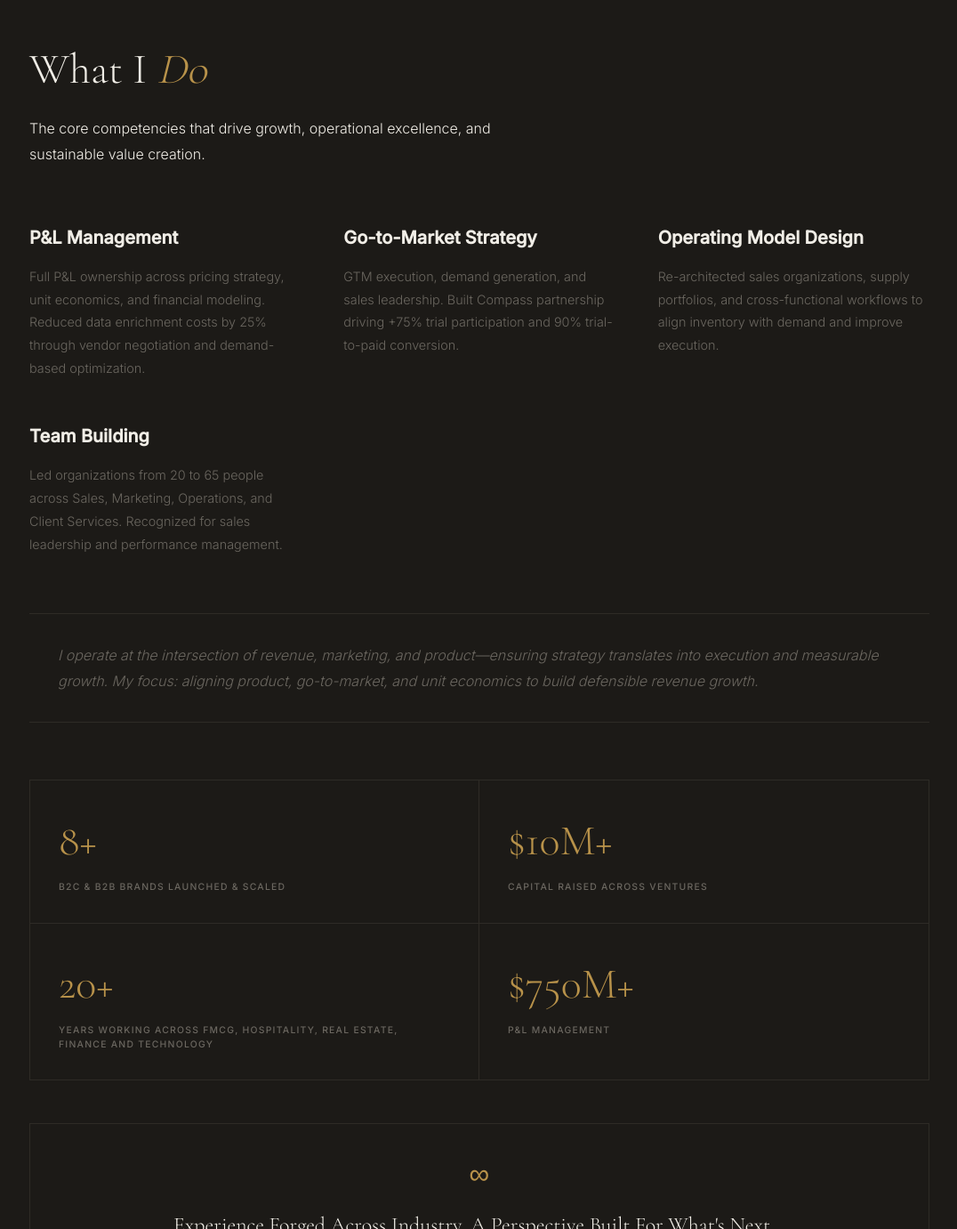
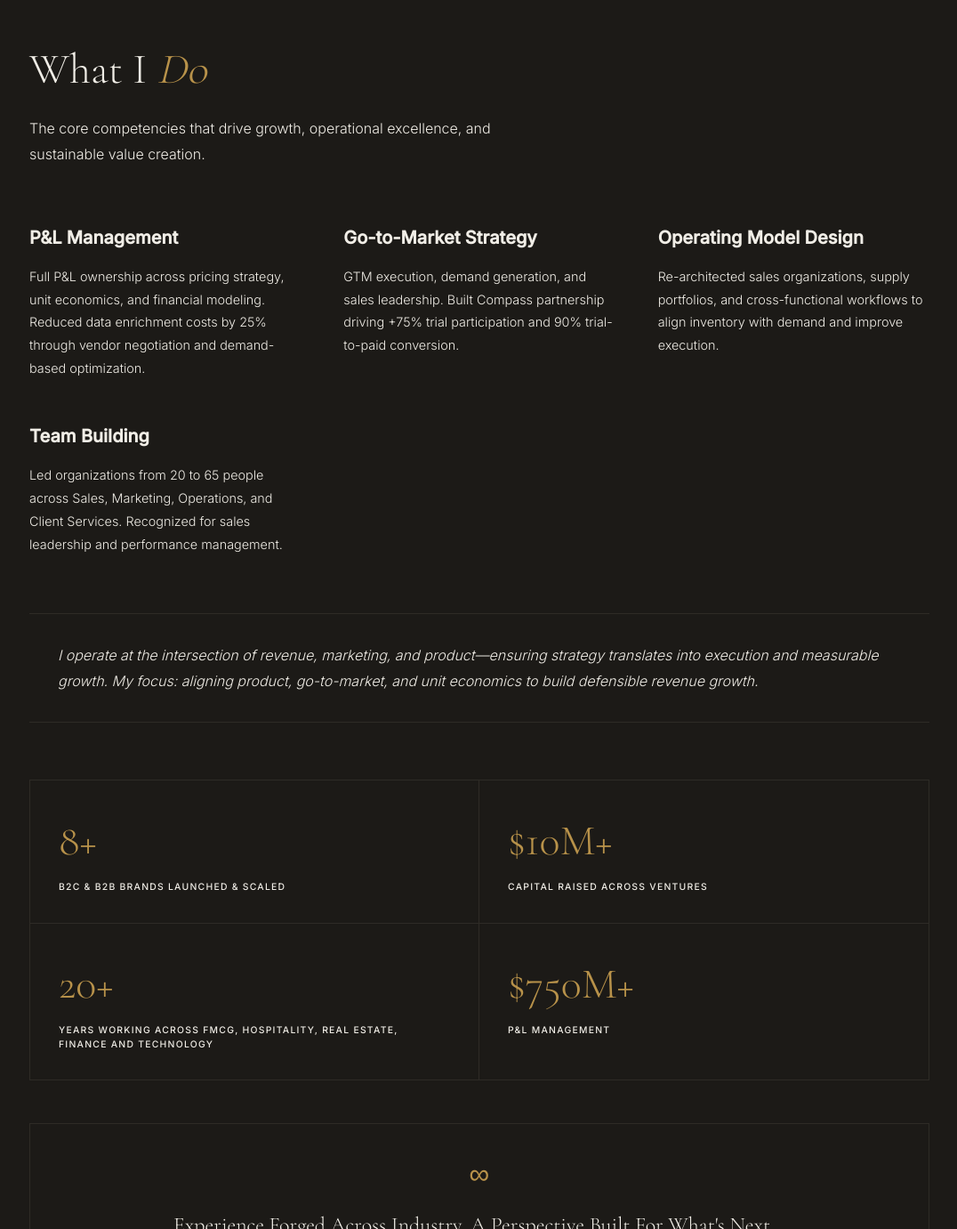
Before and after one commit to letsnavigatebmw/aperture-hospitality, a Next.js app: page /about in a window 1280 px wide. Shown: the part 1516-2897 px from the top of the page at 89% size, without its empty margins (101-1177 px from the left). Built offline with nearby package versions, Linux system fonts and the light colour scheme.

Commit message:
Update 'What I Do' section text to white (#F0EDE6) on About page

```diff
--- a/app/about/page.tsx
+++ b/app/about/page.tsx
@@ -106,7 +106,7 @@ export default function About() {
               <h3 style={{ fontFamily: "'Inter', sans-serif", fontSize: '1.25rem', fontWeight: 600, color: '#F0EDE6', marginBottom: '1rem' }}>
                 P&L Management
               </h3>
-              <p style={{ fontSize: '0.9rem', fontWeight: 300, lineHeight: 1.8, color: '#6B6760' }}>
+              <p style={{ fontSize: '0.9rem', fontWeight: 300, lineHeight: 1.8, color: '#F0EDE6' }}>
                 Full P&L ownership across pricing strategy, unit economics, and financial modeling. Reduced data enrichment costs by 25% through vendor negotiation and demand-based optimization.
               </p>
             </div>
@@ -116,7 +116,7 @@ export default function About() {
               <h3 style={{ fontFamily: "'Inter', sans-serif", fontSize: '1.25rem', fontWeight: 600, color: '#F0EDE6', marginBottom: '1rem' }}>
                 Go-to-Market Strategy
               </h3>
-              <p style={{ fontSize: '0.9rem', fontWeight: 300, lineHeight: 1.8, color: '#6B6760' }}>
+              <p style={{ fontSize: '0.9rem', fontWeight: 300, lineHeight: 1.8, color: '#F0EDE6' }}>
                 GTM execution, demand generation, and sales leadership. Built Compass partnership driving +75% trial participation and 90% trial-to-paid conversion.
               </p>
             </div>
@@ -126,7 +126,7 @@ export default function About() {
               <h3 style={{ fontFamily: "'Inter', sans-serif", fontSize: '1.25rem', fontWeight: 600, color: '#F0EDE6', marginBottom: '1rem' }}>
                 Operating Model Design
               </h3>
-              <p style={{ fontSize: '0.9rem', fontWeight: 300, lineHeight: 1.8, color: '#6B6760' }}>
+              <p style={{ fontSize: '0.9rem', fontWeight: 300, lineHeight: 1.8, color: '#F0EDE6' }}>
                 Re-architected sales organizations, supply portfolios, and cross-functional workflows to align inventory with demand and improve execution.
               </p>
             </div>
@@ -136,7 +136,7 @@ export default function About() {
               <h3 style={{ fontFamily: "'Inter', sans-serif", fontSize: '1.25rem', fontWeight: 600, color: '#F0EDE6', marginBottom: '1rem' }}>
                 Team Building
               </h3>
-              <p style={{ fontSize: '0.9rem', fontWeight: 300, lineHeight: 1.8, color: '#6B6760' }}>
+              <p style={{ fontSize: '0.9rem', fontWeight: 300, lineHeight: 1.8, color: '#F0EDE6' }}>
                 Led organizations from 20 to 65 people across Sales, Marketing, Operations, and Client Services. Recognized for sales leadership and performance management.
               </p>
             </div>
@@ -144,7 +144,7 @@ export default function About() {
 
           {/* Operating Philosophy */}
           <div style={{ marginBottom: '4rem', padding: '2rem', borderTop: '1px solid #2e2b26', borderBottom: '1px solid #2e2b26' }}>
-            <p style={{ fontFamily: "'Inter', sans-serif", fontSize: '1rem', fontWeight: 300, fontStyle: 'italic', lineHeight: 1.8, color: '#6B6760' }}>
+            <p style={{ fontFamily: "'Inter', sans-serif", fontSize: '1rem', fontWeight: 300, fontStyle: 'italic', lineHeight: 1.8, color: '#F0EDE6' }}>
               I operate at the intersection of revenue, marketing, and product—ensuring strategy translates into execution and measurable growth. My focus: aligning product, go-to-market, and unit economics to build defensible revenue growth.
             </p>
           </div>
@@ -156,7 +156,7 @@ export default function About() {
               <div style={{ fontFamily: "'Cormorant Garamond', Georgia, serif", fontSize: '3rem', fontWeight: 300, color: '#B8924A', marginBottom: '0.5rem' }}>
                 8+
               </div>
-              <p style={{ fontSize: '0.65rem', fontWeight: 500, letterSpacing: '0.12em', textTransform: 'uppercase', color: '#6B6760' }}>
+              <p style={{ fontSize: '0.65rem', fontWeight: 500, letterSpacing: '0.12em', textTransform: 'uppercase', color: '#F0EDE6' }}>
                 B2C & B2B Brands Launched & Scaled
               </p>
             </div>
@@ -166,7 +166,7 @@ export default function About() {
               <div style={{ fontFamily: "'Cormorant Garamond', Georgia, serif", fontSize: '3rem', fontWeight: 300, color: '#B8924A', marginBottom: '0.5rem' }}>
                 $10M+
               </div>
-              <p style={{ fontSize: '0.65rem', fontWeight: 500, letterSpacing: '0.12em', textTransform: 'uppercase', color: '#6B6760' }}>
+              <p style={{ fontSize: '0.65rem', fontWeight: 500, letterSpacing: '0.12em', textTransform: 'uppercase', color: '#F0EDE6' }}>
                 Capital Raised Across Ventures
               </p>
             </div>
@@ -176,7 +176,7 @@ export default function About() {
               <div style={{ fontFamily: "'Cormorant Garamond', Georgia, serif", fontSize: '3rem', fontWeight: 300, color: '#B8924A', marginBottom: '0.5rem' }}>
                 20+
               </div>
-              <p style={{ fontSize: '0.65rem', fontWeight: 500, letterSpacing: '0.12em', textTransform: 'uppercase', color: '#6B6760' }}>
+              <p style={{ fontSize: '0.65rem', fontWeight: 500, letterSpacing: '0.12em', textTransform: 'uppercase', color: '#F0EDE6' }}>
                 Years Working Across FMCG, Hospitality, Real Estate, Finance and Technology
               </p>
             </div>
@@ -186,7 +186,7 @@ export default function About() {
               <div style={{ fontFamily: "'Cormorant Garamond', Georgia, serif", fontSize: '3rem', fontWeight: 300, color: '#B8924A', marginBottom: '0.5rem' }}>
                 $750M+
               </div>
-              <p style={{ fontSize: '0.65rem', fontWeight: 500, letterSpacing: '0.12em', textTransform: 'uppercase', color: '#6B6760' }}>
+              <p style={{ fontSize: '0.65rem', fontWeight: 500, letterSpacing: '0.12em', textTransform: 'uppercase', color: '#F0EDE6' }}>
                 P&L Management
               </p>
             </div>
```
